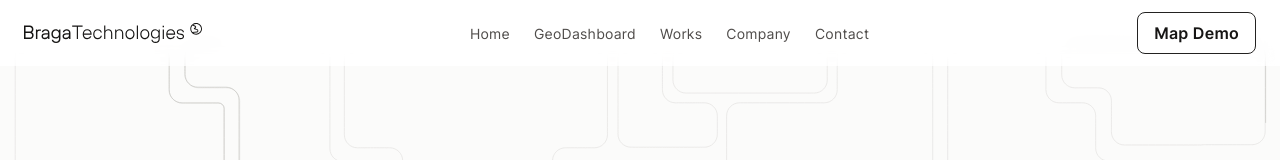
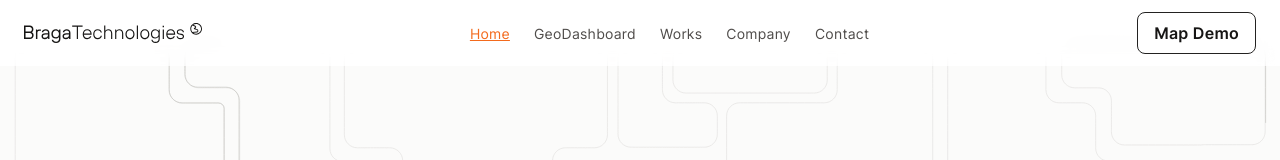
Before and after one commit to FelineJTD/braga-technologies-main-site, a Next.js app: page / in a window 1280 px wide. Shown: the top 160 px of the page. Built offline with nearby package versions, Linux system fonts and the light colour scheme.

Commit message:
add state to navbar

```diff
--- a/components/navbar.js
+++ b/components/navbar.js
@@ -1,9 +1,31 @@
 /* eslint-disable @next/next/no-img-element */
 import Link from 'next/link'
+import {useRouter} from 'next/router';
 import { useEffect, useState } from 'react';
 
 export default function Navbar() {
   const [isMobileNavOpen, setIsMobileNavOpen] = useState(false);
+  const [currPage, setCurrPage] = useState('');
+
+  // router
+  const router = useRouter();
+
+  useEffect(() => {
+    const currPath = router.pathname;
+    if (currPath === '/') {
+      setCurrPage('home');
+    } else if (currPath.substring(0,13) === '/geodashboard') {
+      setCurrPage('geodashboard');
+    } else if (currPath.substring(0,6) === '/works') {
+      setCurrPage('works');
+    } else if (currPath.substring(0,8) === '/company') {
+      setCurrPage('company');
+    } else if (currPath.substring(0,8) === '/contact') {
+      setCurrPage('contact');
+    } else {
+      setCurrPage('');
+    }
+  }, [router]);
 
   const closeMobileNav = () => {
     document.getElementById('toggle').style.transform = 'rotate(0)';
@@ -89,11 +111,21 @@ export default function Navbar() {
         <Link href='/'><img src='/logo-braga-sm.svg' alt='Braga Technologies Logo' className='md:hidden h-5 cursor-pointer' onClick={closeMobileNav}/></Link>
         <Link href='/'><img src='/logo-braga-full.svg' alt='Braga Technologies Logo' className='hidden md:block h-5 cursor-pointer' /></Link>
         <div className='justify-self-center space-x-6 hidden lg:block'>
-          <Link href='/'><a className='un text-sm'>Home</a></Link>
-          <Link href='/geodashboard'><a className='un text-sm'>GeoDashboard</a></Link>
-          <Link href='/works'><a className='un text-sm'>Works</a></Link>
-          <Link href='/company/culture'><a className='un text-sm'>Company</a></Link>
-          <Link href='/contact'><a className='un text-sm'>Contact</a></Link>
+          <Link href='/'>
+            <a className={`${currPage === 'home' ? 'text-primary underline' : 'un'} text-sm`}>Home</a>
+          </Link>
+          <Link href='/geodashboard'>
+            <a className={`${currPage === 'geodashboard' ? 'text-primary underline' : 'un'} text-sm`}>GeoDashboard</a>
+          </Link>
+          <Link href='/works'>
+            <a className={`${currPage === 'works' ? 'text-primary underline' : 'un'} text-sm`}>Works</a>
+          </Link>
+          <Link href='/company/culture'>
+            <a className={`${currPage === 'company' ? 'text-primary underline' : 'un'} text-sm`}>Company</a>
+          </Link>
+          <Link href='/contact'>
+            <a className={`${currPage === 'contact' ? 'text-primary underline' : 'un'} text-sm`}>Contact</a>
+          </Link>
         </div>
         <div className='flex'>
           <a href='https://geodashboard.braga.co.id/' rel='noreferrer noopener'>
```
